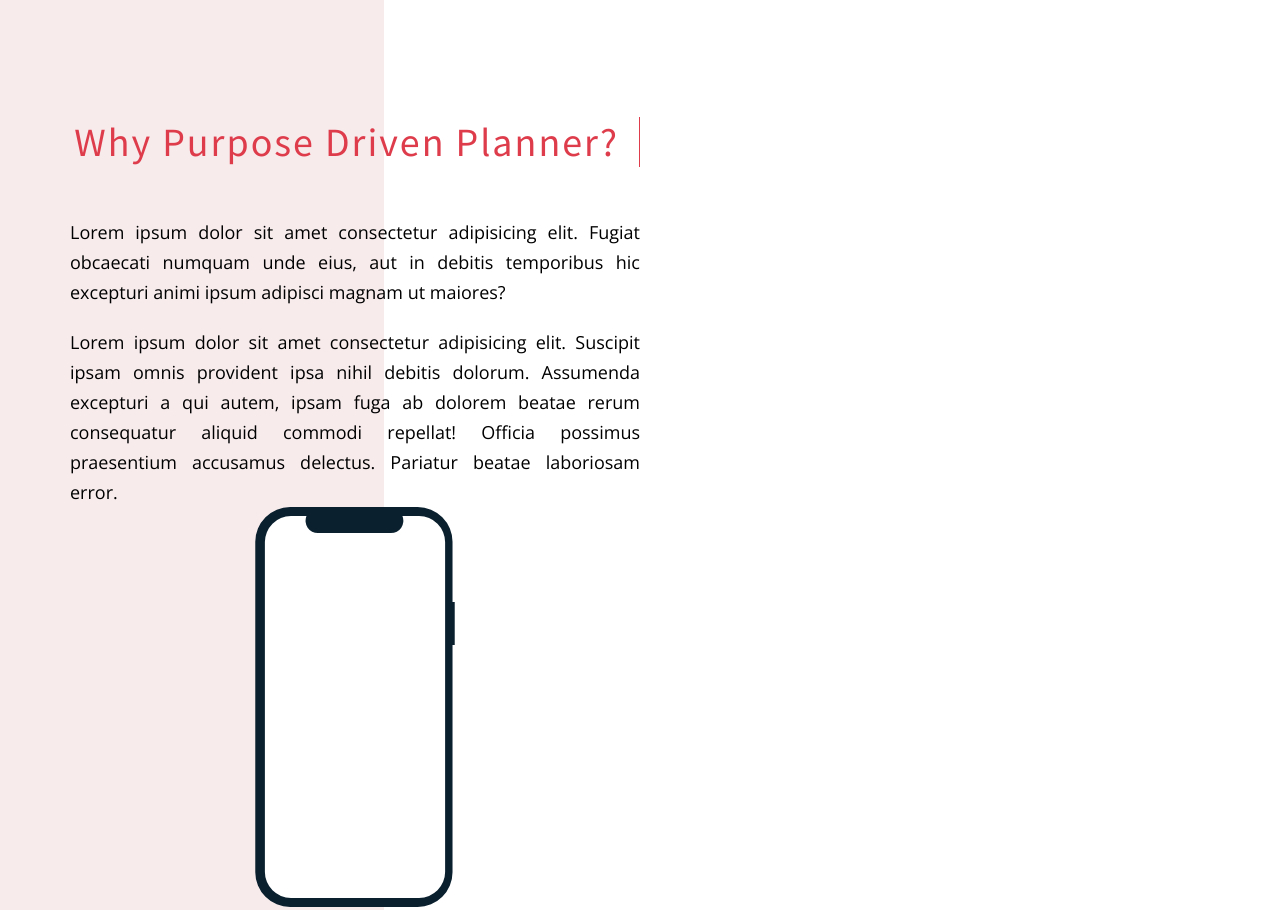
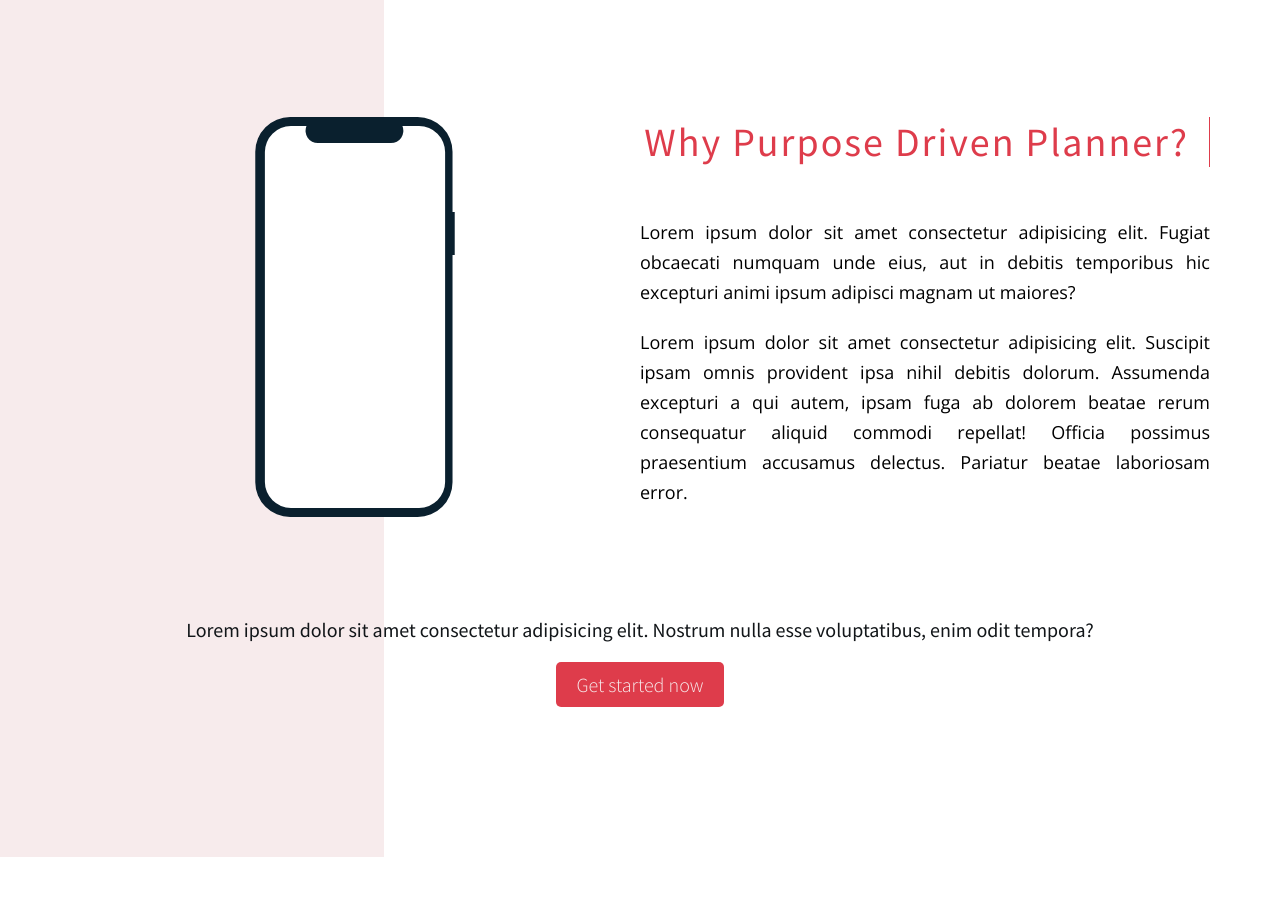
Before and after one commit to VukJovanovic/pdp-landing-page, a website built with Parcel: page index.html in a window 1280 px wide. Shown: the part 1465-2375 px from the top of the page. After the commit the page ends 2322 px from the top, so only its background shows below. Built offline with nearby package versions, Linux system fonts and the light colour scheme; no server answers.

Commit message:
about cta

```diff
--- a/index.html
+++ b/index.html
@@ -157,6 +157,15 @@
             accusamus delectus. Pariatur beatae laboriosam error.
           </p>
         </div>
+        <div class="about__cta">
+          <p class="about__cta-p">
+            Lorem ipsum dolor sit amet consectetur adipisicing elit. Nostrum
+            nulla esse voluptatibus, enim odit tempora?
+          </p>
+          <a href="#" class="about__cta-btn welcome__cta-btn"
+            >Get started now</a
+          >
+        </div>
       </div>
     </section>
 
--- a/scss/layout/grid.scss
+++ b/scss/layout/grid.scss
@@ -87,9 +87,14 @@
     }
   }
   &__imageContainer-2 {
-    grid-row: 5 / 6;
+    @media only screen and(max-width: 800px) {
+      grid-row: 5 / 6;
+    }
   }
   &__heading {
     grid-column: 1 / -1;
   }
+  &__cta {
+    grid-column: 1 / -1;
+  }
 }
--- a/scss/sections/_about.scss
+++ b/scss/sections/_about.scss
@@ -4,6 +4,9 @@
   padding: 10rem 0;
   position: relative;
   z-index: 0;
+  @media only screen and(max-width: 800px) {
+    padding: 10rem 0 0 0;
+  }
   &__shape {
     position: absolute;
     top: 5rem;
@@ -27,7 +30,7 @@
       font-family: $font-source-sans;
       font-size: $heading-2;
       letter-spacing: $heading-letter-spacing;
-      color: $color-primary;
+      color: $color-dark;
       font-weight: $bold;
     }
     &-h3 {
@@ -65,7 +68,7 @@
       font-family: $font-open-sans;
       line-height: 3rem;
       margin-bottom: 2rem;
-
+      color: &color-dark;
       &:last-child {
         margin-bottom: 0;
       }
@@ -73,6 +76,10 @@
   }
   &__text-2 {
     text-align: justify;
+    @media only screen and(max-width: 800px) {
+      text-align: left;
+      margin: 5rem 0;
+    }
   }
 
   &__imageContainer-1 {
@@ -94,4 +101,25 @@
       height: 40rem;
     }
   }
+
+  &__cta {
+    margin-top: 10rem;
+    display: flex;
+    flex-direction: column;
+    align-items: center;
+    @media only screen and (max-width: 800px) {
+      margin-top: 0;
+    }
+    &-p {
+      margin-bottom: 2rem;
+      font-size: $paragraph-2;
+      font-family: $font-source-sans;
+      font-weight: $bold;
+      color: $color-dark;
+      @media only screen and (max-width: 800px) {
+        text-align: center;
+        margin-bottom: 2.5rem;
+      }
+    }
+  }
 }
```
Also changed, not shown: css/main.css, 2 other files.
